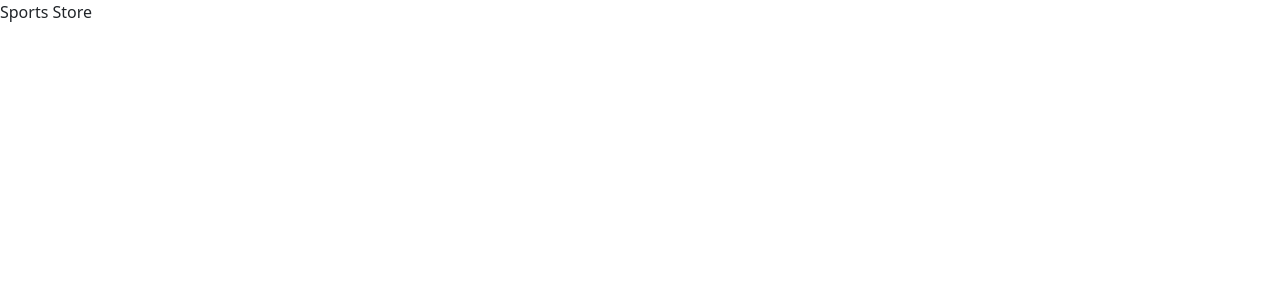
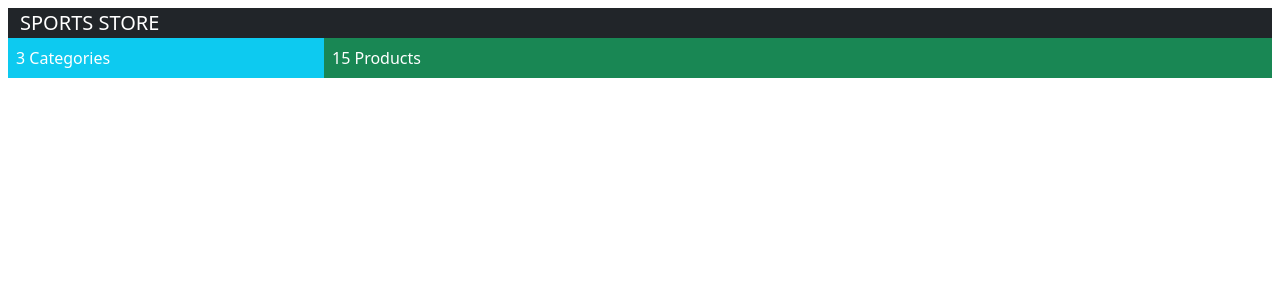
Before and after one commit to koko-u/sports-store, an Angular app: page / in a window 1280 px wide. Shown: the top 300 px of the page. Built offline with nearby package versions, Linux system fonts and the light colour scheme.

Commit message:
create shopping page frame

```diff
--- a/src/app/app.component.html
+++ b/src/app/app.component.html
@@ -1,3 +1 @@
-<p>
-  Sports Store
-</p>
+<ss-shop></ss-shop>
--- /dev/null
+++ b/src/app/models/product.repository.ts
@@ -0,0 +1,33 @@
+import { Injectable } from '@angular/core'
+import { Product } from './product.model'
+import { StaticDatasource } from './static.datasource'
+import { map } from 'rxjs'
+
+@Injectable()
+export class ProductRepository {
+  private _products: Product[] = []
+  private _categories: string[] = []
+
+  constructor(private dataSource: StaticDatasource) {
+    dataSource.getProducts().subscribe((products) => {
+      this._products = products
+      this._categories = [...new Set(products.map((p) => p.category))].sort()
+    })
+  }
+
+  getProducts(category?: string): Product[] {
+    if (category) {
+      return this._products.filter((p) => p.category === category)
+    } else {
+      return [...this._products]
+    }
+  }
+
+  getProductById(id: number): Product | undefined {
+    return this._products.find((p) => p.id === id)
+  }
+
+  getCategories(): string[] {
+    return this._categories
+  }
+}
--- /dev/null
+++ b/src/app/models/static.datasource.ts
@@ -0,0 +1,27 @@
+import { Injectable } from '@angular/core'
+import { Product } from './product.model'
+import { Observable, of } from 'rxjs'
+
+@Injectable()
+export class StaticDatasource {
+  private readonly _products: Product[]
+
+  constructor() {
+    this._products = [...Array(15).keys()].map((i) => {
+      const id = i + 1
+      const name = `Product ${id}`
+      const category = `Category ${~~(i / 5) + 1}`
+      return {
+        id: id,
+        name: name,
+        category: category,
+        description: `${name} (${category})`,
+        price: 100,
+      }
+    })
+  }
+
+  getProducts(): Observable<Product[]> {
+    return of(this._products)
+  }
+}
--- /dev/null
+++ b/src/app/shop/shop.component.html
@@ -0,0 +1,15 @@
+<div class="container-fluid">
+  <div class="row">
+    <div class="col bg-dark">
+      <a class="navbar-brand text-white">SPORTS STORE</a>
+    </div>
+  </div>
+  <div class="row text-white">
+    <div class="col-3 bg-info p-2">
+      {{ categories.length }} Categories
+    </div>
+    <div class="col-9 bg-success p-2">
+      {{ products.length }} Products
+    </div>
+  </div>
+</div>
--- /dev/null
+++ b/src/app/shop/shop.component.ts
@@ -0,0 +1,22 @@
+import { Component, OnInit, ChangeDetectionStrategy } from '@angular/core'
+import { ProductRepository } from '../models/product.repository'
+import { Product } from '../models/product.model'
+
+@Component({
+  selector: 'ss-shop',
+  templateUrl: './shop.component.html',
+  styleUrls: ['./shop.component.scss'],
+  changeDetection: ChangeDetectionStrategy.OnPush,
+})
+export class ShopComponent implements OnInit {
+  get products(): Product[] {
+    return this.productRepository.getProducts()
+  }
+  get categories(): string[] {
+    return this.productRepository.getCategories()
+  }
+
+  constructor(private productRepository: ProductRepository) {}
+
+  ngOnInit(): void {}
+}
--- a/src/index.html
+++ b/src/index.html
@@ -2,14 +2,14 @@
 <html lang="en">
 
 <head>
-  <meta charset="utf-8" />
-  <title>Todo</title>
-  <base href="/" />
-  <meta name="viewport" content="width=device-width, initial-scale=1" />
-  <link rel="icon" type="image/x-icon" href="favicon.ico" />
+  <meta charset="utf-8">
+  <title>Sports Store</title>
+  <base href="/">
+  <meta name="viewport" content="width=device-width, initial-scale=1">
+  <link rel="icon" type="image/x-icon" href="favicon.ico">
 </head>
 
-<body>
+<body class="m-2">
   <ss-root></ss-root>
 </body>
 
```
Also changed, not shown: karma.conf.js (+8 -11 lines), src/app/app.module.ts (+8 -1 lines), src/app/models/model.module.ts (added, +10 -0 lines), src/app/models/product.model.ts (added, +7 -0 lines), src/app/shop/shop.module.ts (added, +11 -0 lines), src/app/shop/shop.component.scss (added).
